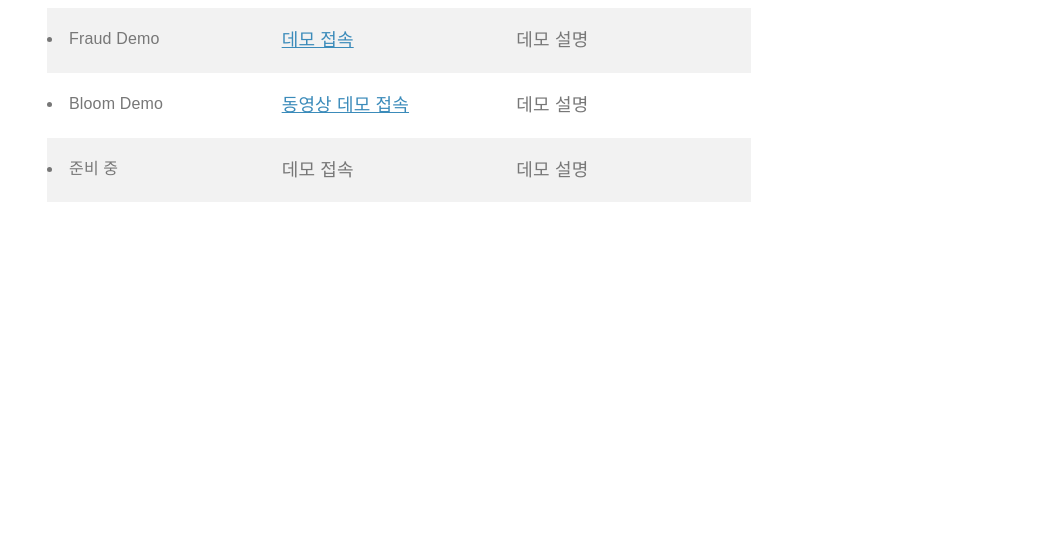
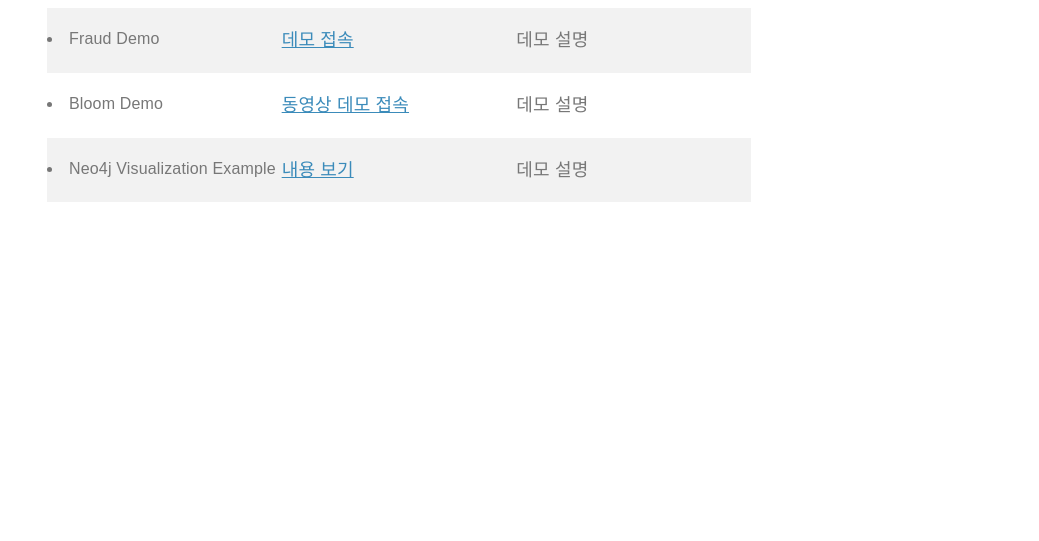
Before and after one commit to MOSSupport/mossupport.github.io, a plain HTML site: page neo4jdemo.html in a window 1280 px wide. Shown: the part 86-627 px from the top of the page, without its empty margins (241-1280 px from the left). Drawn offline with Linux system fonts and the light colour scheme.

Commit message:
Update neo4jdemo.html

```diff
--- a/neo4jdemo.html
+++ b/neo4jdemo.html
@@ -32,8 +32,8 @@
 			<div class="pure-u-1-3"><p>데모 설명</p></div>
 		</div>
 		<div class="pure-g pure-g-odd">
-			<div class="pure-u-1-3"><p><li>준비 중</li></p></div>
-			<div class="pure-u-1-3"><p>데모 접속</p></div>
+			<div class="pure-u-1-3"><p><li>Neo4j Visualization Example</li></p></div>
+			<div class="pure-u-1-3"><p><a href="https://github.com/MOSSupport/Neo4jVisualization" target="_blank"><u>내용 보기</u></a></p></div>
 			<div class="pure-u-1-3"><p>데모 설명</p></div>
 		</div>
 	</div>
```
